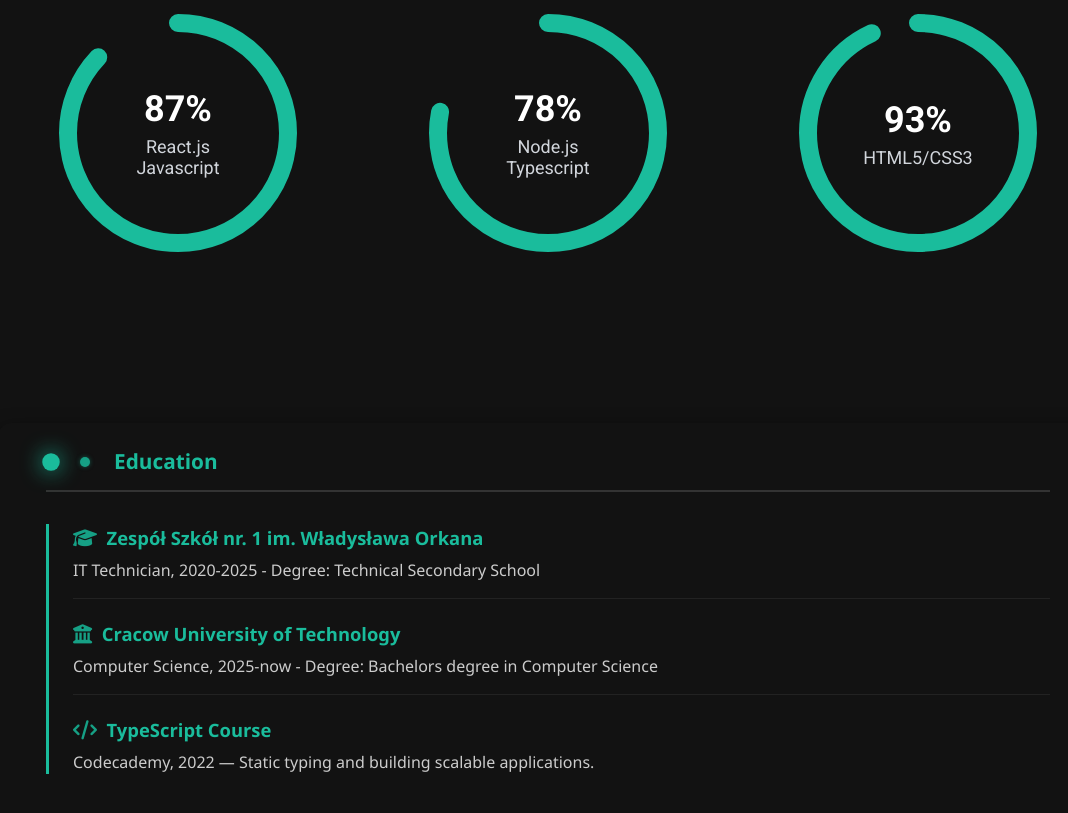
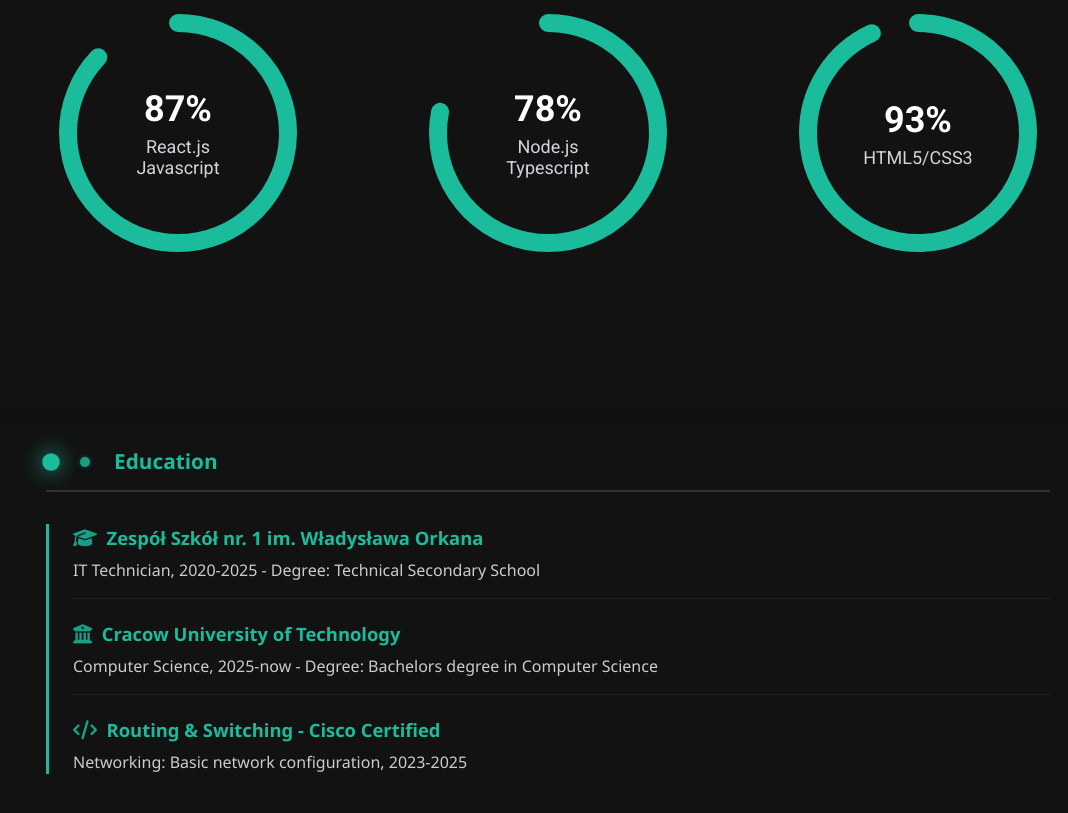
Before and after one commit to harryszczupak/portfolio, a plain HTML site: page index.html in a window 1280 px wide. Shown: the part 1111-1924 px from the top of the page, without its empty margins (92-1160 px from the left). Drawn offline with Linux system fonts and the light colour scheme.

Commit message:
Fix education section course

```diff
--- a/index.html
+++ b/index.html
@@ -150,8 +150,9 @@
                     <p>Computer Science, 2025-now - Degree: Bachelors degree in Computer Science</p>
                 </div>
                 <div class="item">
-                    <h4><i class="fas fa-code"></i> TypeScript Course</h4>
-                    <p>Codecademy, 2022 — Static typing and building scalable applications.</p>
+                    <h4><i class="fas fa-code"></i>Routing & Switching - Cisco Certified
+                    </h4>
+                    <p>Networking: Basic network configuration, 2023-2025</p>
                 </div>
             </div>
             <div class="experience">
```
